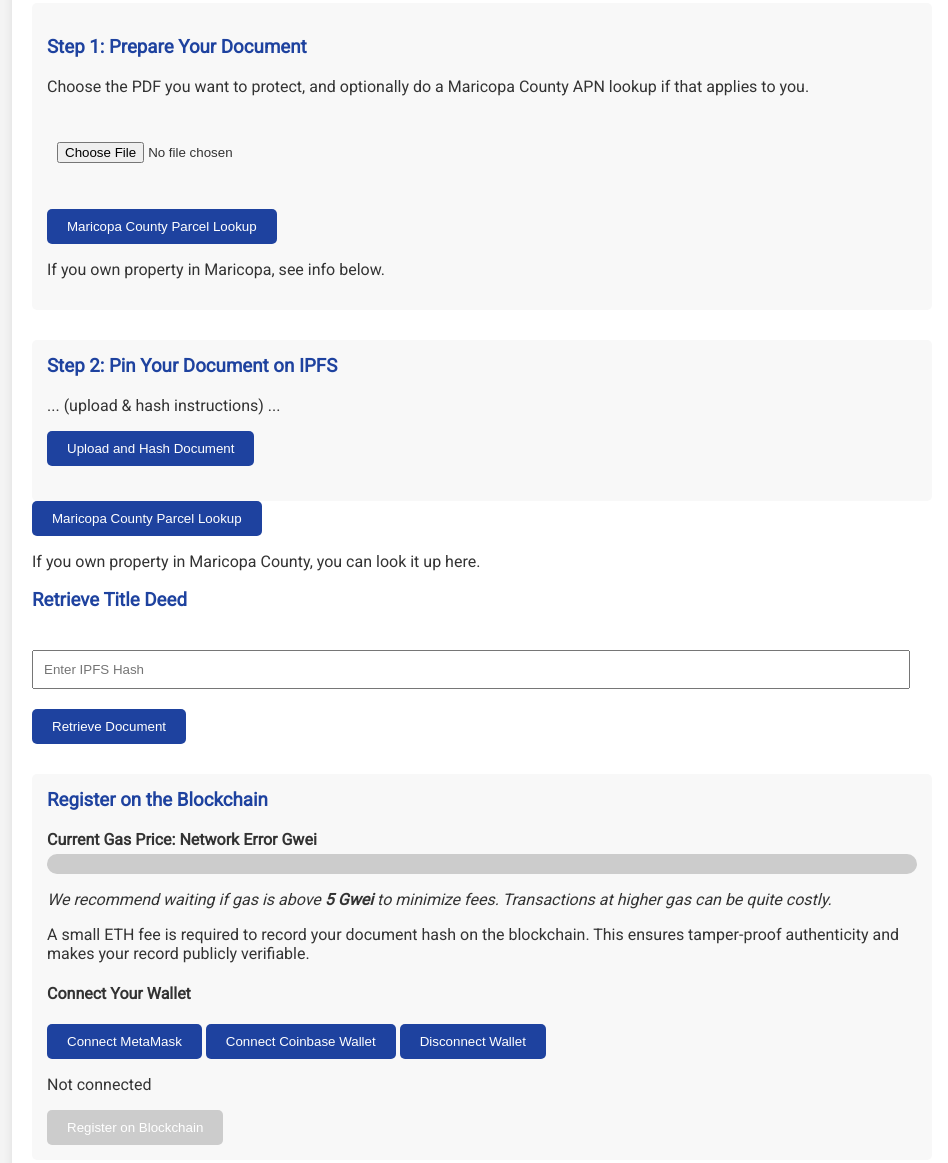
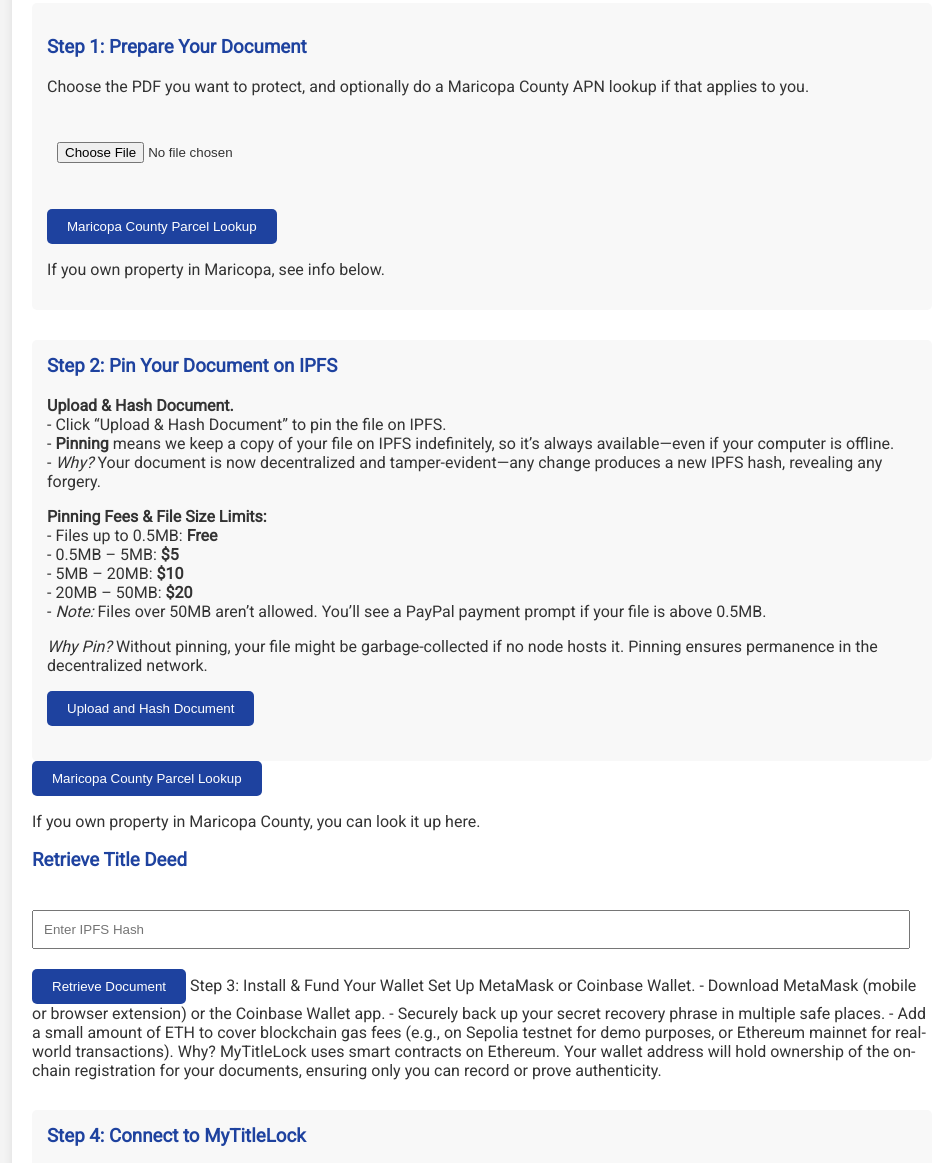
Before and after one commit to Lpierzina/MyTitleLock1, a plain HTML site: page index.html in a window 1280 px wide. Shown: the part 405-1568 px from the top of the page, without its empty margins (158-1106 px from the left). Drawn offline with nearby package versions, Linux system fonts and the light colour scheme; no server answers.

Commit message:
Update index.html
working on the 6 steps

```diff
--- a/index.html
+++ b/index.html
@@ -448,7 +448,27 @@
   <!-- Step 2: Pin to IPFS -->
   <div class="ipfs-section">
     <h3>Step 2: Pin Your Document on IPFS</h3>
-    <p> ... (upload & hash instructions) ... </p>
+    <p>
+  <strong>Upload &amp; Hash Document.</strong><br/>
+  - Click “Upload &amp; Hash Document” to pin the file on IPFS.<br/>
+  - <strong>Pinning</strong> means we keep a copy of your file on IPFS indefinitely,
+    so it’s always available—even if your computer is offline.<br/>
+  - <em>Why?</em> Your document is now decentralized and tamper-evident—any change
+    produces a new IPFS hash, revealing any forgery.
+</p>
+<p>
+  <strong>Pinning Fees &amp; File Size Limits:</strong><br/>
+  - Files up to 0.5MB: <strong>Free</strong><br/>
+  - 0.5MB &ndash; 5MB: <strong>$5</strong><br/>
+  - 5MB &ndash; 20MB: <strong>$10</strong><br/>
+  - 20MB &ndash; 50MB: <strong>$20</strong><br/>
+  - <em>Note:</em> Files over 50MB aren’t allowed. You’ll see a PayPal payment
+    prompt if your file is above 0.5MB.
+</p>
+<p>
+  <em>Why Pin?</em> Without pinning, your file might be garbage-collected if no node
+  hosts it. Pinning ensures permanence in the decentralized network.
+</p>
     <!-- The "Upload and Hash Document" button that calls handleFileAndPayment() -->
     <button id="uploadBtn" onclick="handleFileAndPayment()">Upload and Hash Document</button>
     <div id="paypal-button-container" style="display:none; margin-bottom:20px;"></div>
@@ -551,14 +571,22 @@
     <button onclick="retrieveDocument()">Retrieve Document</button>
     <a id="retrievedLink" href="#" target="_blank">Download Document</a>
 
-
+Step 3: Install & Fund Your Wallet
+Set Up MetaMask or Coinbase Wallet.
+- Download MetaMask (mobile or browser extension) or the Coinbase Wallet app.
+- Securely back up your secret recovery phrase in multiple safe places.
+- Add a small amount of ETH to cover blockchain gas fees (e.g., on Sepolia testnet for demo purposes, or Ethereum mainnet for real-world transactions).
+
+Why? MyTitleLock uses smart contracts on Ethereum. Your wallet address will hold ownership of the on-chain registration for your documents, ensuring only you can record or prove authenticity.
 
   <!-- BLOCKCHAIN SECTION -->
   <div class="blockchain-section">
-    <h3>Register on the Blockchain</h3>
+    <h3>Step 4: Connect to MyTitleLock</h3>
 
     <!-- Example Gwei Meter -->
     <div class="gwei-meter">
+
+
       <p>Current Gas Price: <span id="gasPriceDisplay">Loading...</span> Gwei</p>
       <div class="meter-bar">
         <div id="meterFill" class="meter-fill"></div>
```
